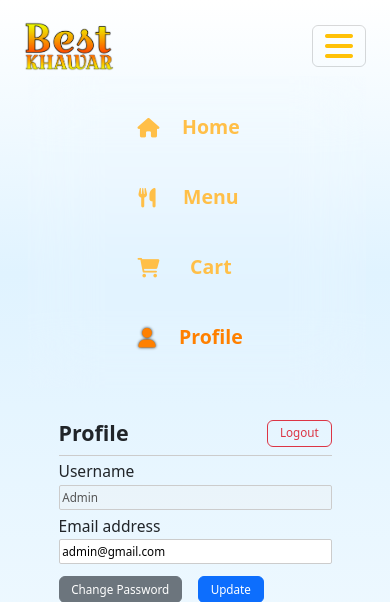
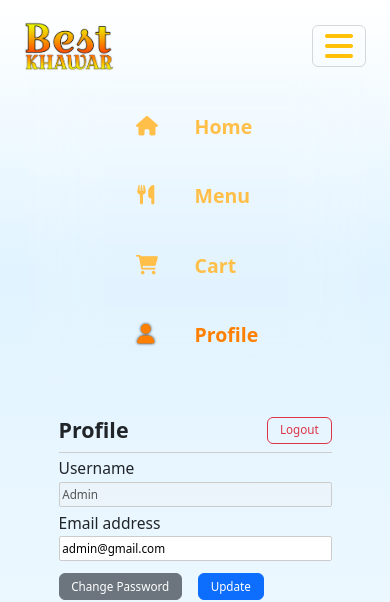
Before and after one commit to SSKsaan/Restaurant-Project, a Django app: page /account/profile/ in a window 390 px wide, after a click that opens the changed part. Shown: the top 602 px of the page. Run offline with Django 5.2, Linux system fonts and the light colour scheme; a user stored in the database is signed in; data comes from the database, SQL or seed files in the repository.

Commit message:
updated mobile nav

```diff
--- a/static/css/nav.css
+++ b/static/css/nav.css
@@ -74,6 +74,7 @@ body {
     z-index: 3;
     background: none;
 }
+
 .nav-icon-wrapper:hover .nav-label {
     opacity: 1;
 }
@@ -118,12 +119,13 @@ body {
         font-size: 5vw;
         color: var(--icon-main-color);
         min-width: 25vw;
+        text-align: start;
     }
 
     .navbar-nav .nav-link i {
         font-size: 5vw;
         width: 5vw;
-        margin-left: 2vw;
+        margin-inline: 10vw;
         color: var(--icon-main-color);
     }
 
@@ -134,4 +136,8 @@ body {
     .nav-link:hover .nav-label-mobile {
         color: var(--icon-hover-color);
     }
+    .nav-icon-wrapper {
+        display: flex;
+        align-items: center;
+    }
 }
```
